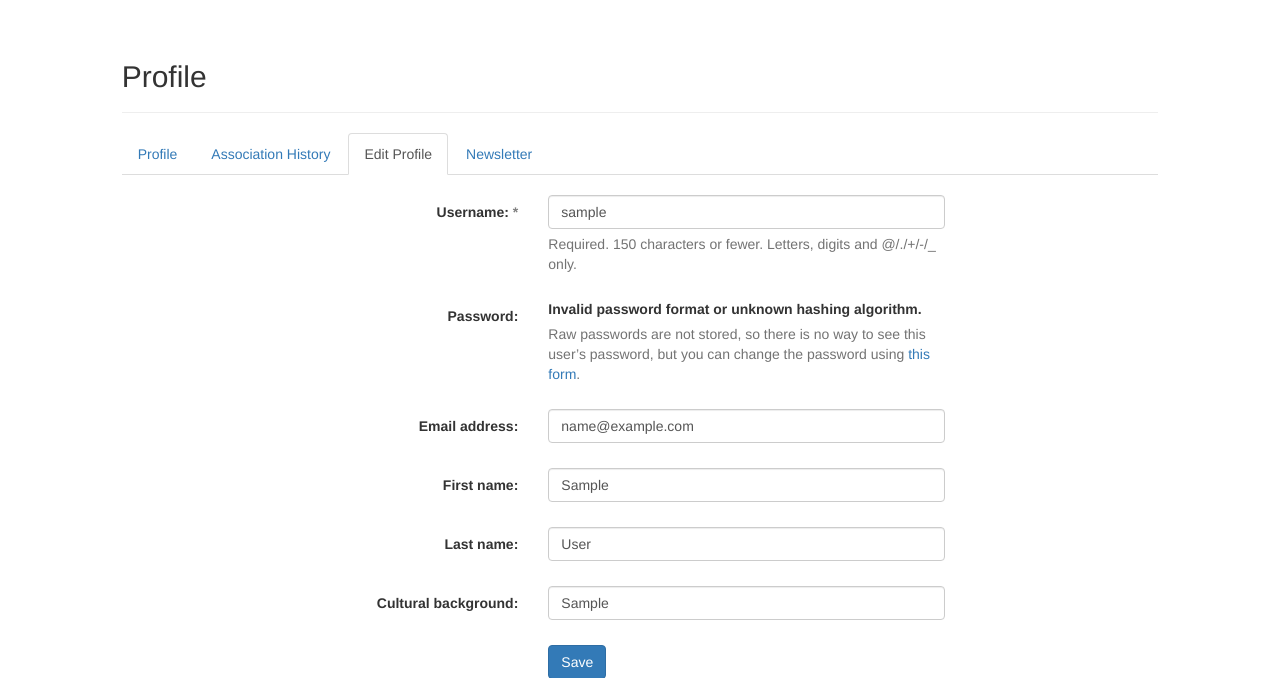
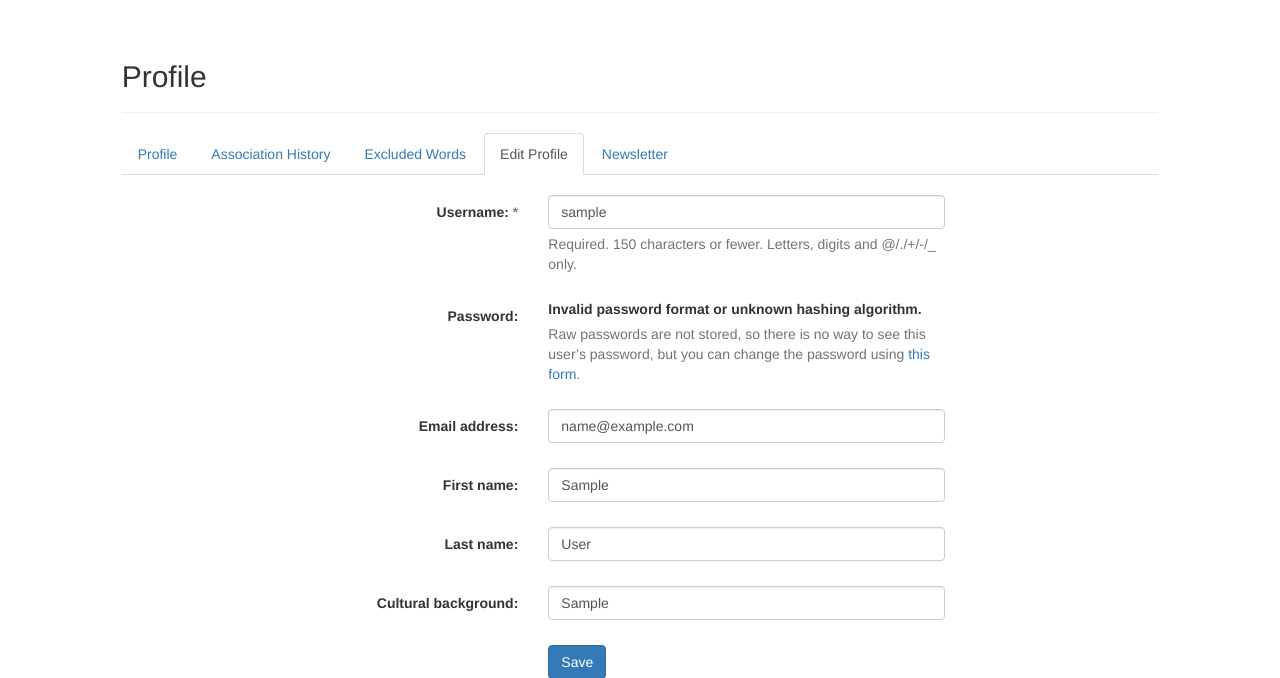
Before and after one commit to Tima-Is-My-Association/TIMA, a Django app: page /profile/edit/ in a window 1280 px wide. Shown: the part 51-729 px from the top of the page. Run offline with Django 3.2, Linux system fonts and the light colour scheme; a user stored in the database is signed in; tables that the repository leaves empty hold one stand-in row (values such as "Sample post"); parts of the project's set-up code (start-up, migrations or seed data) failed here and were passed over; some libraries are stand-ins or nearby versions.

Commit message:
Added view and template to view excluded words in profile. Closed #6

```diff
--- a/TIMA/urls.py
+++ b/TIMA/urls.py
@@ -33,6 +33,7 @@ urlpatterns = [
     url(r'^profile/edit/password/done/$', 'django.contrib.auth.views.password_change_done', name='password_change_done'),
     url(r'^profile/edit/password/reset/$', 'app.views.base.password_reset', name='password_reset'),
     url(r'^profile/edit/password/reset/confirm/(?P<uidb64>[0-9A-Za-z]+)-(?P<token>.+)/$', 'app.views.base.password_reset_confirm', name='password_reset_confirm'),
+    url(r'^profile/excludedwords/$', 'app.views.profile.excluded_words', name='excluded_words'),
     url(r'^profile/newsletter/$', 'app.views.profile.newsletter', name='newsletter'),
 
     url(r'^pages/faq/$', 'pages.views.faq', name='faq'),
--- a/app/views/profile.py
+++ b/app/views/profile.py
@@ -1,6 +1,6 @@
 from app.forms import NewsletterForm, UserChangeForm
 from app.functions.piwik import track
-from app.models import AssociationHistory, Newsletter, Profile
+from app.models import AssociationHistory, ExcludeWord, Newsletter, Profile
 from association.models import Language, Word
 from django.contrib import messages
 from django.contrib.auth.decorators import login_required
@@ -38,6 +38,29 @@ def association_history(request):
 
     track(request, 'Association history | Profile | TIMA')
     return render(request, 'tima/app/profile/association_history.html', locals())
+
+@login_required(login_url='/signin/')
+def excluded_words(request):
+    word = request.GET.get('word')
+    l = request.GET.get('l')
+    excluded_words_list = ExcludeWord.objects.filter(user=request.user).order_by('-updated_at')
+    if word:
+        word = int(word)
+        excluded_words_list = excluded_words_list.filter(word__id=word)
+    if l:
+        excluded_words_list = excluded_words_list.filter(word__language__code=l)
+
+    paginator = Paginator(excluded_words_list, 50)
+    page = request.GET.get('page')
+    try:
+        excluded_words = paginator.page(page)
+    except PageNotAnInteger:
+        excluded_words = paginator.page(1)
+    except EmptyPage:
+        excluded_words = paginator.page(paginator.num_pages)
+
+    track(request, 'Excluded Words | Profile | TIMA')
+    return render(request, 'tima/app/profile/excluded_words.html', locals())
 
 @login_required(login_url='/signin/')
 @csrf_protect
--- a/templates/tima/app/profile/base.html
+++ b/templates/tima/app/profile/base.html
@@ -16,11 +16,13 @@
         <ul class="nav nav-tabs">
             {% url 'profile' as profile_url %}
             {% url 'association_history' as association_history_url %}
+            {% url 'excluded_words' as excluded_words_url %}
             {% url 'profile_edit' as profile_edit_url %}
             {% url 'password_change' as password_change_url %}
             {% url 'newsletter' as newsletter_url %}
             <li role="presentation" {% if profile_url == request.path %}class="active"{% endif %}><a href="{% url 'profile' %}">{% trans 'Profile' %}</a></li>
             <li role="presentation" {% if association_history_url == request.path %}class="active"{% endif %}><a href="{% url 'association_history' %}">{% trans 'Association History' %}</a></li>
+            <li role="presentation" {% if excluded_words_url == request.path %}class="active"{% endif %}><a href="{% url 'excluded_words' %}">{% trans 'Excluded Words' %}</a></li>
             <li role="presentation" {% if profile_edit_url == request.path or password_change_url == request.path %}class="active"{% endif %}><a href="{% url 'profile_edit' %}">{% trans 'Edit Profile' %}</a></li>
             <li role="presentation" {% if newsletter_url == request.path %}class="active"{% endif %}><a href="{% url 'newsletter' %}">{% trans 'Newsletter' %}</a></li>
         </ul>
```
Also changed, not shown: templates/tima/app/profile/excluded_words.html (added, +32 -0 lines).
